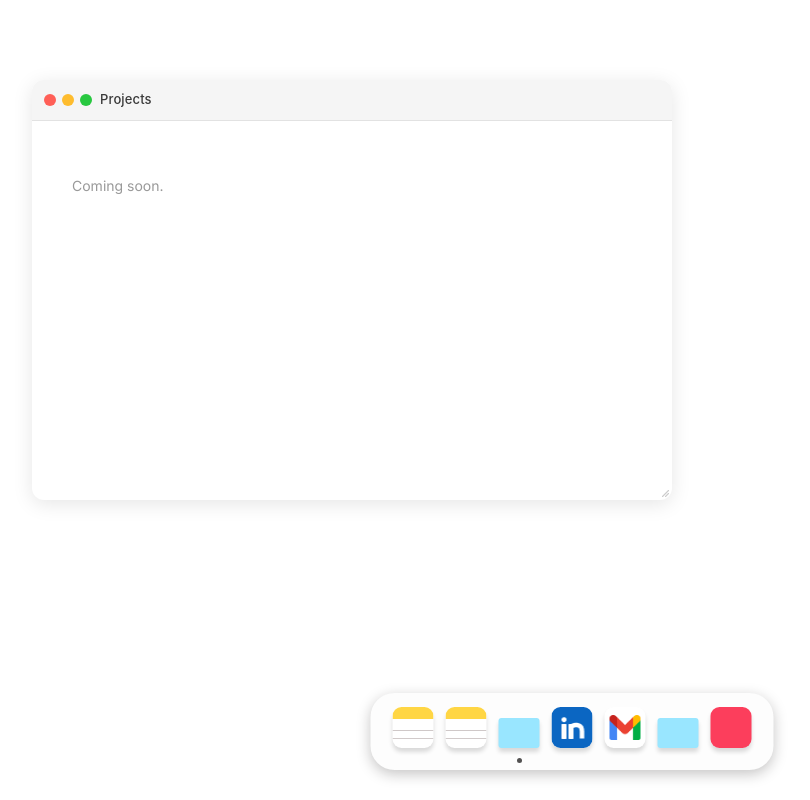
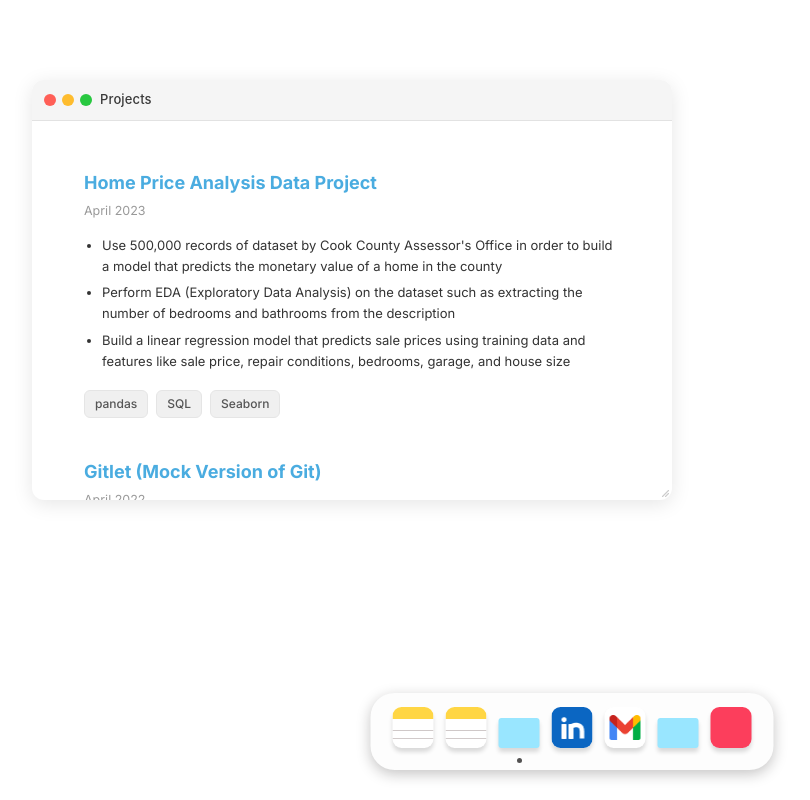
Before and after one commit to dellaaalee/personal-web, a React (Vite) app: page / in a window 1280 px wide. Both pictures are taken after a click on the link "Projects". Shown: the whole page, without its empty margins (68-878 px from the left). Built offline with nearby package versions, Linux system fonts and the light colour scheme.

Commit message:
added proj

```diff
--- a/src/App.jsx
+++ b/src/App.jsx
@@ -3,12 +3,13 @@ import Dock from "./Dock";
 import Window from "./Window";
 import About from "./apps/About";
 import Experience from "./apps/Experience";
+import Projects from "./apps/Projects";
 import "./App.css";
 
 const WINDOW_CONTENT = {
   about:      { title: "About Me",   component: About },
   experience: { title: "Experience", component: Experience },
-  projects:   { title: "Projects",   component: null },
+  projects:   { title: "Projects",   component: Projects },
   community:  { title: "Community",  component: null },
   music:      { title: "Music",      component: null },
 };
--- /dev/null
+++ b/src/apps/Projects.css
@@ -0,0 +1,58 @@
+.proj-root {
+  padding: 28px 32px;
+  display: flex;
+  flex-direction: column;
+  gap: 40px;
+  max-width: 680px;
+  margin: 0 auto;
+}
+
+.proj-entry {
+  display: flex;
+  flex-direction: column;
+  gap: 4px;
+}
+
+.proj-title {
+  font-size: 18px;
+  font-weight: 700;
+  color: #4AACE0;
+  margin: 0;
+}
+
+.proj-period {
+  font-size: 12.5px;
+  color: #999;
+  margin-top: 2px;
+}
+
+.proj-bullets {
+  margin: 10px 0 0 0;
+  padding-left: 18px;
+  display: flex;
+  flex-direction: column;
+  gap: 6px;
+}
+
+.proj-bullets li {
+  font-size: 13px;
+  color: #333;
+  line-height: 1.6;
+}
+
+.proj-stack {
+  display: flex;
+  flex-wrap: wrap;
+  gap: 8px;
+  margin-top: 14px;
+}
+
+.proj-tag {
+  font-size: 12px;
+  font-weight: 500;
+  color: #555;
+  background: #f0f0f0;
+  border: 1px solid #e5e5e5;
+  border-radius: 6px;
+  padding: 4px 10px;
+}
--- a/src/apps/Projects.jsx
+++ b/src/apps/Projects.jsx
@@ -0,0 +1,59 @@
+import "./Projects.css";
+
+const projects = [
+  {
+    title: "Home Price Analysis Data Project",
+    period: "April 2023",
+    bullets: [
+      "Use 500,000 records of dataset by Cook County Assessor's Office in order to build a model that predicts the monetary value of a home in the county",
+      "Perform EDA (Exploratory Data Analysis) on the dataset such as extracting the number of bedrooms and bathrooms from the description",
+      "Build a linear regression model that predicts sale prices using training data and features like sale price, repair conditions, bedrooms, garage, and house size",
+    ],
+    stack: ["pandas", "SQL", "Seaborn"],
+  },
+  {
+    title: "Gitlet (Mock Version of Git)",
+    period: "April 2022",
+    bullets: [
+      "Implemented a version control system that mimics features of Git such as committing, checkout, branches, log, and status using skills like persistence and serialization",
+      "Wrote design doc and design diagram detailing the project structure to ensure organization and efficiency",
+      "Use an object-oriented approach to represent file contents, commits, and repo state",
+      "Implemented merge that puts forked history back together using breadth-first search and split points",
+    ],
+    stack: ["Java", "git"],
+  },
+  {
+    title: "Ataxx Project",
+    period: "March 2022",
+    bullets: [
+      "Developed a two-person game played with red and blue pieces on a 7 by 7 board using Java",
+      "Provided a GUI to enable easier user interaction with the game",
+      "Implemented AI for the game using skills like a game tree analysis and alpha-beta pruning, enabling the computer to make good moves using heuristics on static board",
+      "Wrote JUnit tests and integration tests to test the functionality of the program",
+    ],
+    stack: ["Java"],
+  },
+];
+
+export default function Projects() {
+  return (
+    <div className="proj-root">
+      {projects.map((p) => (
+        <div className="proj-entry" key={p.title}>
+          <h2 className="proj-title">{p.title}</h2>
+          <span className="proj-period">{p.period}</span>
+          <ul className="proj-bullets">
+            {p.bullets.map((b, i) => (
+              <li key={i}>{b}</li>
+            ))}
+          </ul>
+          <div className="proj-stack">
+            {p.stack.map((s) => (
+              <span className="proj-tag" key={s}>{s}</span>
+            ))}
+          </div>
+        </div>
+      ))}
+    </div>
+  );
+}
```
